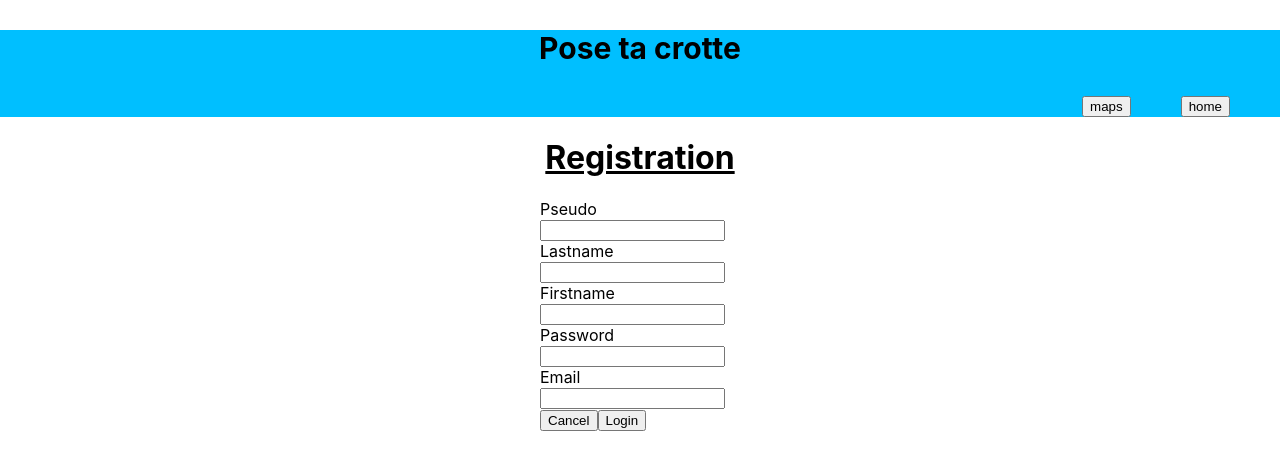
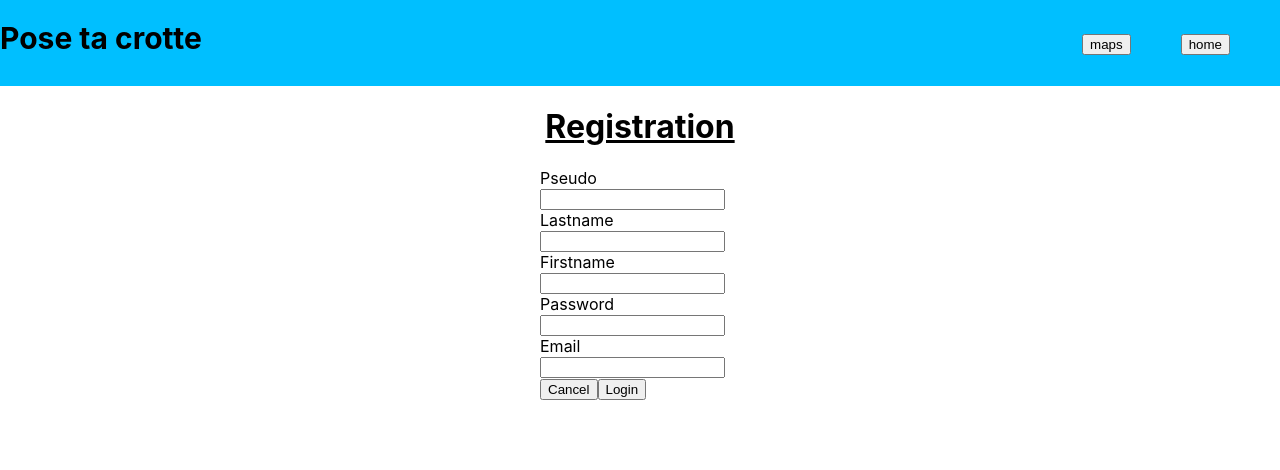
Before and after one commit to YouriDau/SmartCity, a React (Create React App) app in the folder testForm/react-component/: page / in a window 1280 px wide. Shown: the top 470 px of the page. Built offline with nearby package versions, Linux system fonts and the light colour scheme.

Commit message:
header style

```diff
--- a/testForm/react-component/src/index.css
+++ b/testForm/react-component/src/index.css
@@ -34,19 +34,22 @@ h1 {
 }*/
 
 #header {
-  flex: 1;
+  display: flex;
   background-color: deepskyblue;
-  margin-top: 0%;
+  margin-top: 0;
   width: 100%;
   font-size: 30px;
   font-weight: bold;
+  justify-content: space-between;
+  padding-top: 20px;
+}
+
+#header p {
+  margin-top: 0;
 }
 
 #btnsHeader {
-  display: flex;
-  flex-direction: row;
-  justify-content: flex-end;
-  align-items: center;
+
 }
 
 #btnHeader1, #btnHeader2 {
@@ -69,7 +72,3 @@ form {
   margin-left: auto;
   margin-right: auto;
 }
-
-.header {
-  height: ;
-}
```
